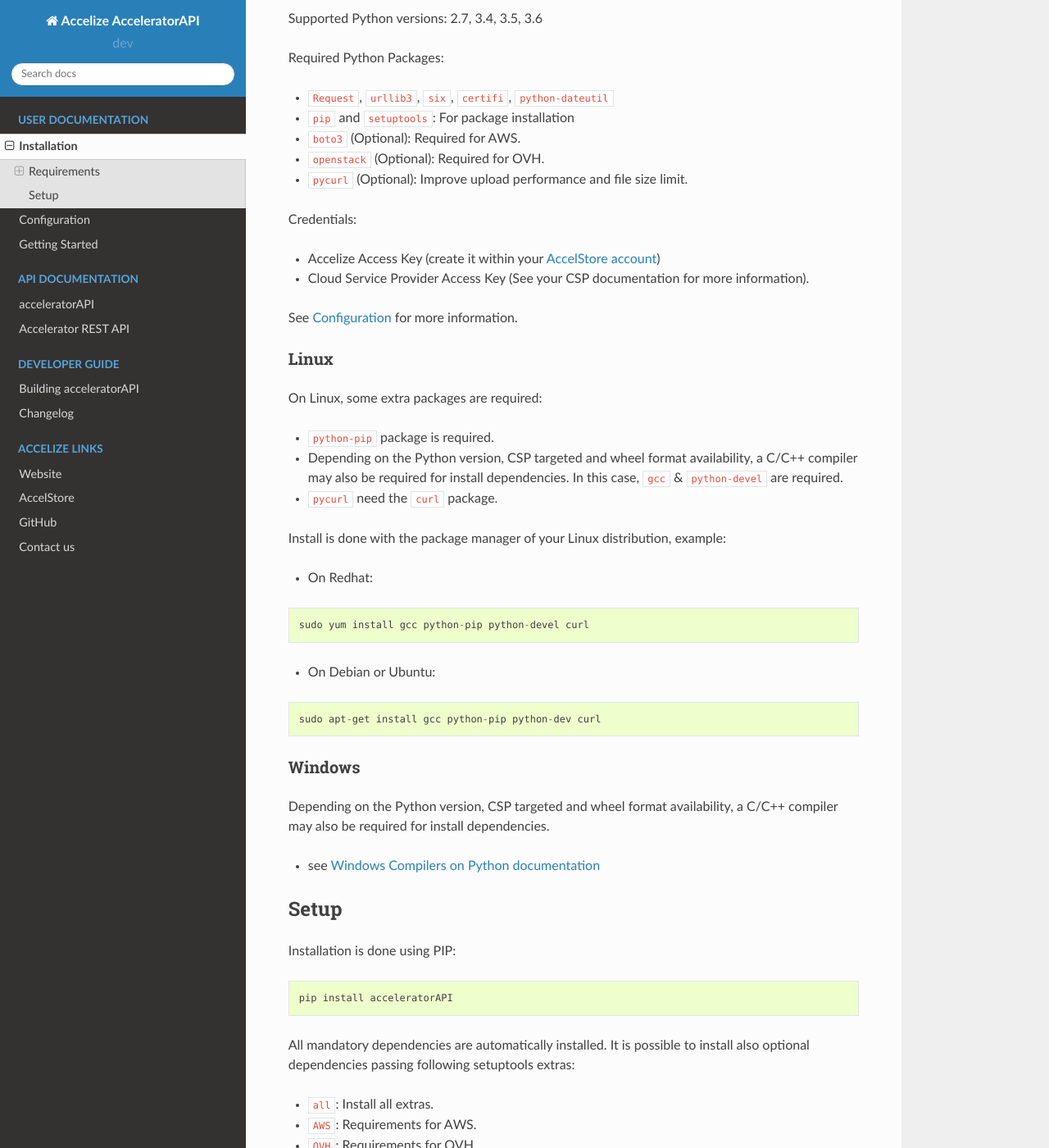
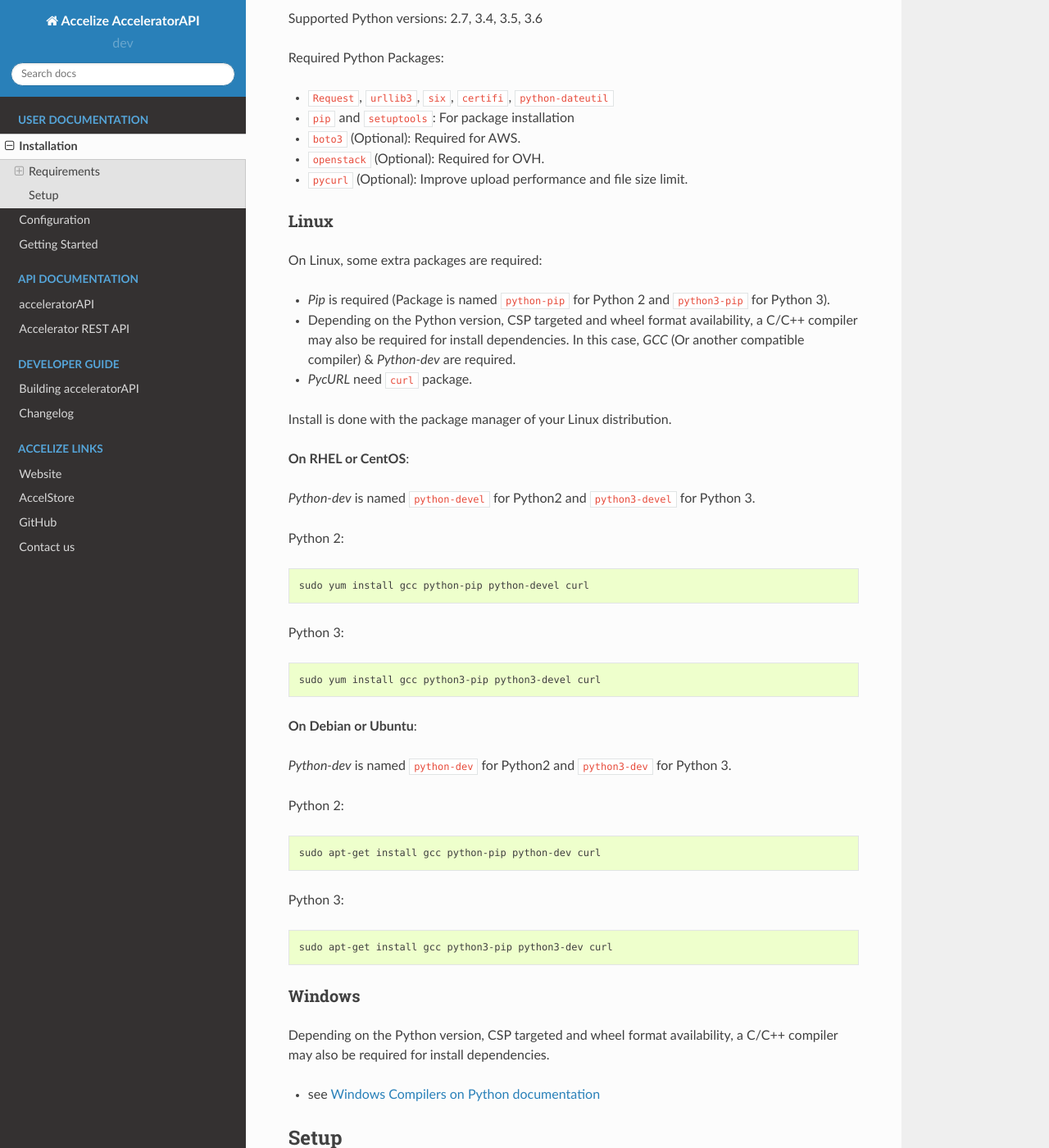
Before and after one commit to Accelize/apyfal, a Sphinx documentation site: the page built from docs/installation.md, in a window 1280 px wide and 1400 px high, scrolled down 205 px. Shown: the whole window at 82% size. Built offline with Sphinx 7.4.7 and the Read the Docs theme 2.0.0, drawn with Linux system fonts in a browser that asks for light colours; pages that are not in the unit, such as notebooks, are missing from menus.

Commit message:
Makes argument default values more dynamic + minor fixes

````diff
--- a/acceleratorAPI/__init__.py
+++ b/acceleratorAPI/__init__.py
@@ -56,7 +56,8 @@ class AcceleratorClass(object):
             If not specified, create a new instance.
         instance_ip (str): IP address of an already existing CSP instance to use.
             If not specified, create a new instance..
-        stop_mode (str or int): CSP stop mode. Default to 'term'.
+        stop_mode (str or int): CSP stop mode.
+            Default to 'term' if new instance, or 'keep' if already existing instance.
             See "acceleratorAPI.csp.CSPGenericClass.stop_mode" property for more
             information and possible values.
         csp_kwargs: Keyword arguments related to specific CSP. See targeted CSP class
--- a/docs/installation.md
+++ b/docs/installation.md
@@ -12,34 +12,44 @@ Required Python Packages:
 + `openstack` (Optional): Required for OVH.
 + `pycurl` (Optional): Improve upload performance and file size limit.
 
-Credentials:
-
-+ Accelize Access Key (create it within your [AccelStore account](https://accelstore.accelize.com/user/application))
-+ Cloud Service Provider Access Key (See your CSP documentation for more information).
-
-```eval_rst
-See :doc:`configuration` for more information.
-```
-
 ### Linux
 On Linux, some extra packages are required:
 
-+ `python-pip` package is required.
++ *Pip* is required (Package is named `python-pip` for Python 2 and `python3-pip` for Python 3).
 
 + Depending on the Python version, CSP targeted and wheel format availability, a C/C++ compiler may also be required
-for install dependencies. In this case, `gcc` & `python-devel` are required.
+for install dependencies. In this case, *GCC* (Or another compatible compiler) & *Python-dev* are required.
 
-+ `pycurl` need the `curl` package.
++ *PycURL* need `curl` package.
 
-Install is done with the package manager of your Linux distribution, example:
+Install is done with the package manager of your Linux distribution.
 
-+ On Redhat:
-```
+**On RHEL or CentOS**:
+
+*Python-dev* is named `python-devel` for Python2 and `python3-devel` for Python 3.
+
+Python 2:
+```bash
 sudo yum install gcc python-pip python-devel curl
 ```
-+ On Debian or Ubuntu:
+
+Python 3:
+```bash
+sudo yum install gcc python3-pip python3-devel curl
 ```
+
+**On Debian or Ubuntu**:
+
+*Python-dev* is named `python-dev` for Python2 and `python3-dev` for Python 3.
+
+Python 2:
+```bash
 sudo apt-get install gcc python-pip python-dev curl
+```
+
+Python 3:
+```bash
+sudo apt-get install gcc python3-pip python3-dev curl
 ```
 
 ### Windows
````
Also changed, not shown: docs/getting_started.md (+1 -1 lines), 7 other files.
